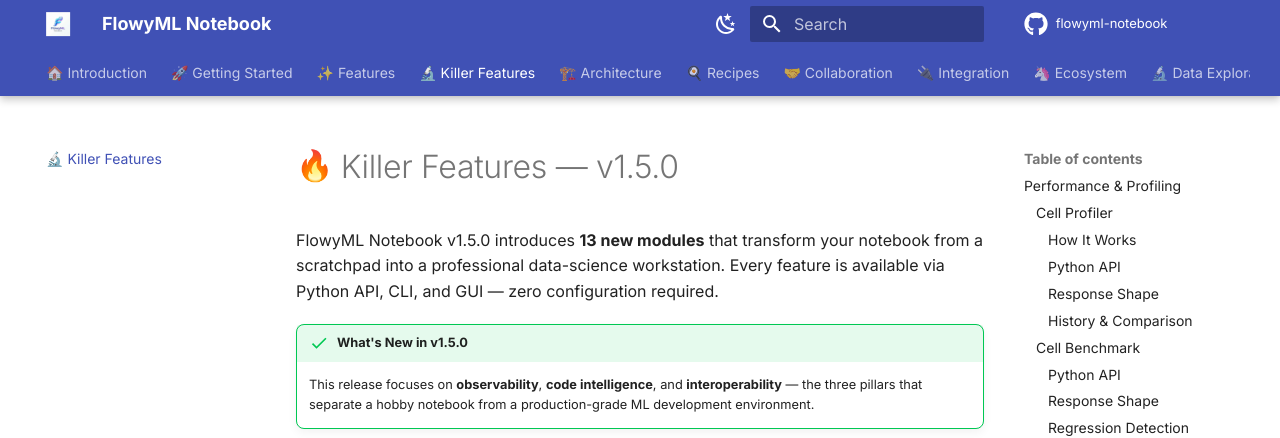
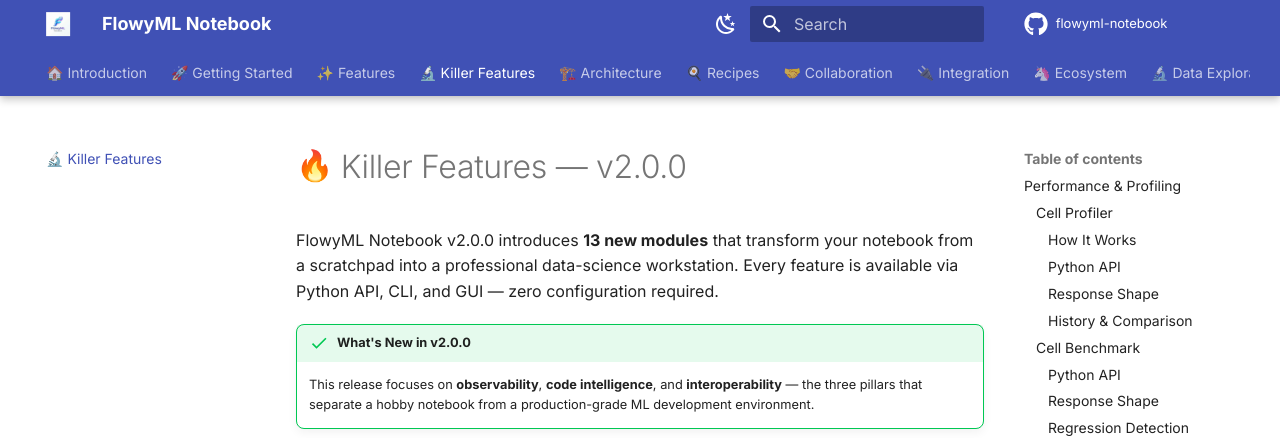
Before and after one commit to UnicoLab/flowyml-notebook, an MkDocs documentation site: the page built from docs/killer-features.md, in a window 1280 px wide and 900 px high. Shown: the top 438 px of the window. Built offline with MkDocs 1.6.1 and Material for MkDocs 9.7.7, drawn with Linux system fonts in a browser that asks for light colours; emoji names are drawn with the system emoji font; comment, search, counter and statistics services are not loaded; the version menu is left out.

Commit message:
chore: align version references to v2.0.0 across docs and code
Updated 13 references from v1.5/v1.5.0 to v2.0/v2.0.0 in:
- __init__.py, CHANGELOG.md, README.md
- docs: api.md, architecture.md, collaboration.md, features.md, killer-features.md

```diff
--- a/docs/killer-features.md
+++ b/docs/killer-features.md
@@ -1,8 +1,8 @@
-# :fire: Killer Features — v1.5.0
+# :fire: Killer Features — v2.0.0
 
-FlowyML Notebook v1.5.0 introduces **13 new modules** that transform your notebook from a scratchpad into a professional data-science workstation. Every feature is available via Python API, CLI, and GUI — zero configuration required.
+FlowyML Notebook v2.0.0 introduces **13 new modules** that transform your notebook from a scratchpad into a professional data-science workstation. Every feature is available via Python API, CLI, and GUI — zero configuration required.
 
-!!! success "What's New in v1.5.0"
+!!! success "What's New in v2.0.0"
     This release focuses on **observability**, **code intelligence**, and **interoperability** — the three pillars that separate a hobby notebook from a production-grade ML development environment.
 
 | Category | Features | Modules |
--- a/flowyml_notebook/__init__.py
+++ b/flowyml_notebook/__init__.py
@@ -11,7 +11,7 @@
 - SQL cells: mixed Python + SQL workflows
 - Scheduling & deployment: production-ready from within the notebook
 
-Killer features (v1.5+):
+Killer features (v2.0+):
 - Cell Profiler: CPU, memory, and function call profiling
 - Cell Benchmark: statistical timing with regression detection
 - Data Validator: automatic DataFrame quality scoring
```
Also changed, not shown: CHANGELOG.md (+1 -1 lines), README.md (+1 -1 lines), docs/api.md (+1 -1 lines), docs/architecture.md (+2 -2 lines), docs/collaboration.md (+3 -3 lines), docs/features.md (+2 -2 lines).
